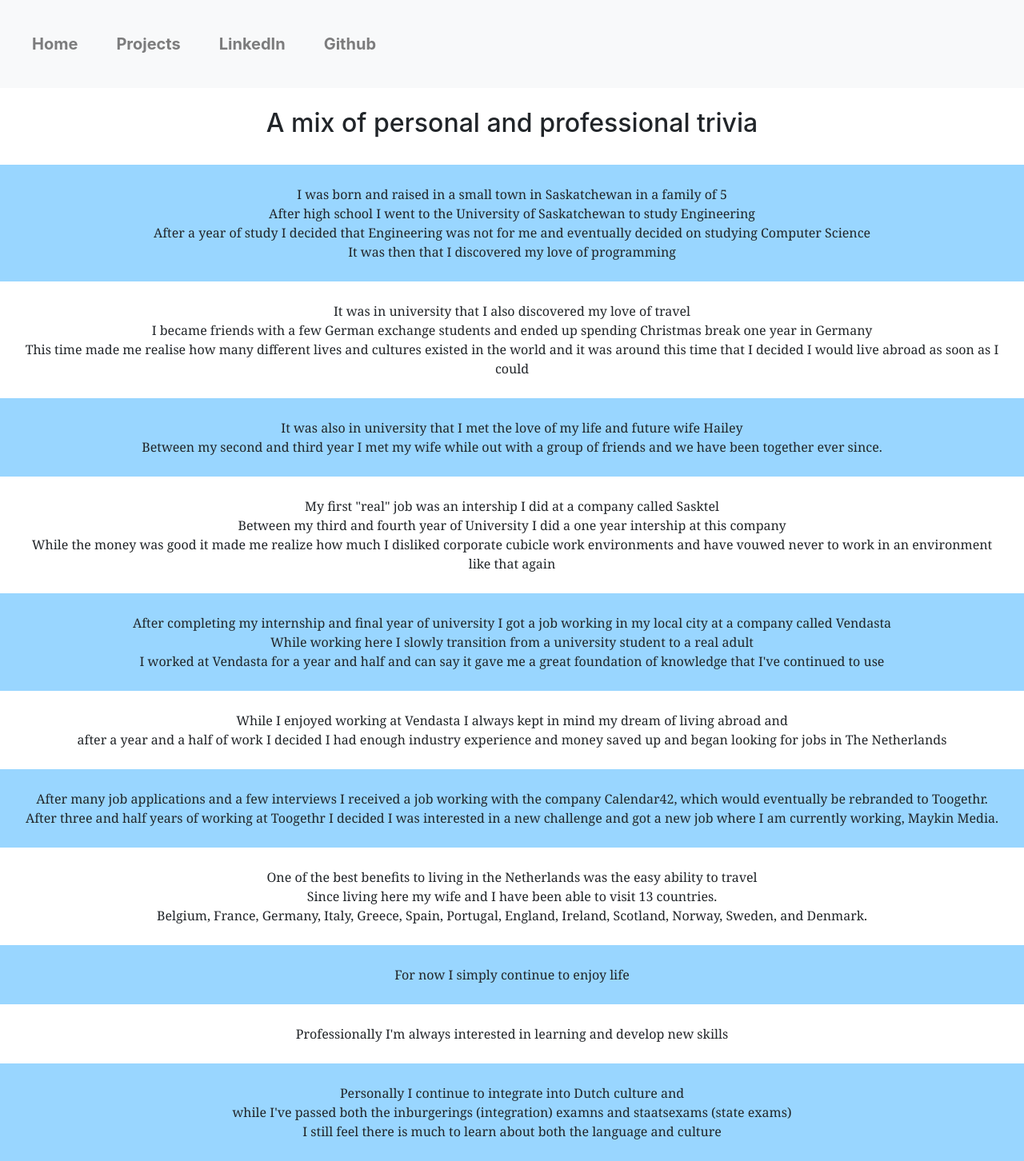
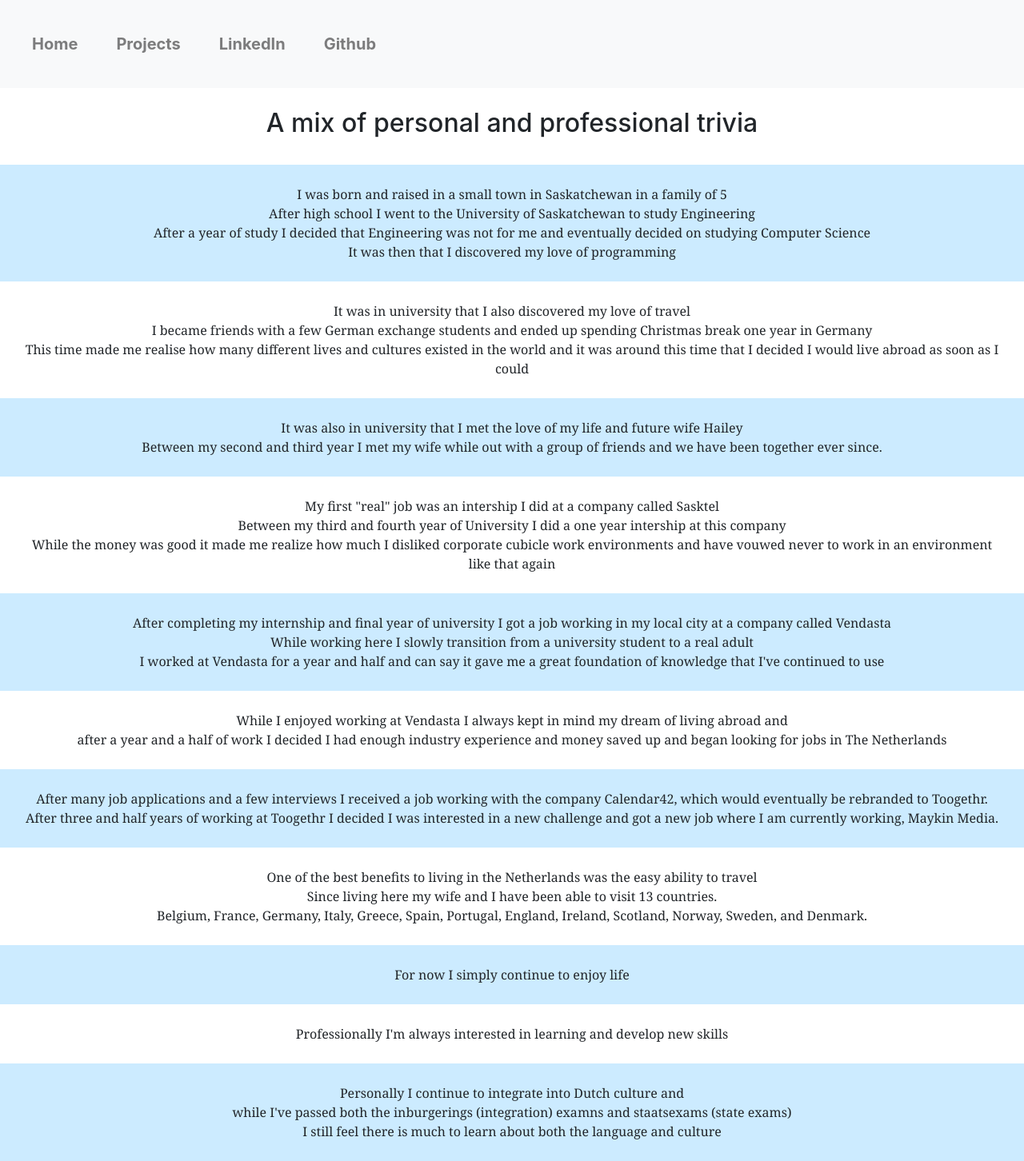
Before and after one commit to SheaMeyers/SheaMeyers.github.io, a React (Create React App) app: page /about-me in a window 1280 px wide. Shown: the whole page at 80% size. Built offline with nearby package versions, Linux system fonts and the light colour scheme.

Commit message:
Fix css class naming

```diff
--- a/src/AboutMe.css
+++ b/src/AboutMe.css
@@ -16,9 +16,9 @@
     text-align: center;
 }
 
-.About-me-grey-section {
+.About-me-non-white-section {
     width: 100%;
-    background-color: #99d6ff;
+    background-color: #ccebff;
     display: flex;
     justify-content: center;
     align-items: center;
--- a/src/AboutMe.tsx
+++ b/src/AboutMe.tsx
@@ -9,7 +9,7 @@ const AboutMe: React.FC = () => {
             <div className="About-me-off-white-section">
                 <h2>A mix of personal and professional trivia</h2>
             </div>
-            <div className="About-me-grey-section">
+            <div className="About-me-non-white-section">
                 <p>I was born and raised in a small town in Saskatchewan in a family of 5</p>
                 <p>After high school I went to the University of Saskatchewan to study Engineering</p>
                 <p>After a year of study I decided that Engineering was not for me
@@ -28,7 +28,7 @@ const AboutMe: React.FC = () => {
                     it was around this time that I decided I would live abroad as soon as I could
                 </p>
             </div>
-            <div className="About-me-grey-section">
+            <div className="About-me-non-white-section">
                 <p>It was also in university that I met the love of my life and future wife Hailey</p>
                 <p>
                     Between my second and third year I met my wife while out with a group of friends and
@@ -43,7 +43,7 @@ const AboutMe: React.FC = () => {
                     and have vouwed never to work in an environment like that again
                 </p>
             </div>
-            <div className="About-me-grey-section">
+            <div className="About-me-non-white-section">
                 <p>
                     After completing my internship and final year of university
                     I got a job working in my local city at a company called Vendasta
@@ -65,7 +65,7 @@ const AboutMe: React.FC = () => {
                     and began looking for jobs in The Netherlands
                 </p>
             </div>
-            <div className="About-me-grey-section">
+            <div className="About-me-non-white-section">
                 <p>
                     After many job applications and a few interviews I received a job working with the company Calendar42,
                     which would eventually be rebranded to Toogethr.
@@ -87,7 +87,7 @@ const AboutMe: React.FC = () => {
                     England, Ireland, Scotland, Norway, Sweden, and Denmark.
                 </p>
             </div>
-            <div className="About-me-grey-section">
+            <div className="About-me-non-white-section">
                 <p>
                     For now I simply continue to enjoy life
                 </p>
@@ -97,7 +97,7 @@ const AboutMe: React.FC = () => {
                     Professionally I'm always interested in learning and develop new skills
                 </p>
             </div>
-            <div className="About-me-grey-section">
+            <div className="About-me-non-white-section">
                 <p>
                     Personally I continue to integrate into Dutch culture and
                 </p>
--- a/src/Home.css
+++ b/src/Home.css
@@ -9,7 +9,7 @@ html, body, #root {
 }
 
 .Quick-summary {
-    background-color: #99d6ff;
+    background-color: #ccebff;
     display: flex;
 }
 
--- a/src/Projects.css
+++ b/src/Projects.css
@@ -16,10 +16,10 @@
     padding: 25px;
 }
 
-.Projects-page-grey-section {
+.Projects-page-non-white-section {
     width: 100%;
     height: 150px;
-    background-color: #99d6ff;
+    background-color: #ccebff;
     display: flex;
     justify-content: center;
     align-items: center;
--- a/src/Projects.tsx
+++ b/src/Projects.tsx
@@ -6,7 +6,7 @@ const Projects: React.FC = () => {
     return (
         <div className="Projects-page">
             <HeaderBar />
-            <div className="About-me-grey-section">
+            <div className="About-me-non-white-section">
                 <h2>Projects</h2>
                 <p>These are a variety of projects I've worked on in my spare time</p>
             </div>
@@ -16,7 +16,7 @@ const Projects: React.FC = () => {
                 <a href="https://sheameyers.com/react-indecision-app" target="_blank" rel="noopener noreferrer">Live Demo</a>
                 <a href="https://github.com/SheaMeyers/react-indecision-app" target="_blank" rel="noopener noreferrer">Code Repository</a>
             </div>
-            <div className="About-me-grey-section">
+            <div className="About-me-non-white-section">
                 <h3>Expensify App</h3>
                 <p>Allows you to track expenses</p>
                 <a href="https://sheameyers.com/react-expensify-app" target="_blank" rel="noopener noreferrer">Live Demo</a>
@@ -27,7 +27,7 @@ const Projects: React.FC = () => {
                 <p>A starter microservice for managing users, built with TypeORM </p>
                 <a href="https://github.com/SheaMeyers/typeorm-user-microservice" target="_blank" rel="noopener noreferrer">Code Repository</a>
             </div>
-            <div className="About-me-grey-section">
+            <div className="About-me-non-white-section">
                 <h3>Simple Banking App</h3>
                 <p>A simple banking application built in Ruby on Rails</p>
                 <a href="https://github.com/SheaMeyers/simple-banking-app" target="_blank" rel="noopener noreferrer">Code Repository</a>
@@ -37,7 +37,7 @@ const Projects: React.FC = () => {
                 <p>A blogging app built in Django</p>
                 <a href="https://github.com/SheaMeyers/PatchmanBlog" target="_blank" rel="noopener noreferrer">Code Repository</a>
             </div>
-            <div className="About-me-grey-section">
+            <div className="About-me-non-white-section">
                 <h3>Others</h3>
                 <p>You can find the other projects I've worked on on my personal Github account</p>
                 <a href="https://github.com/SheaMeyers" target="_blank" rel="noopener noreferrer">My Github</a>
--- a/src/index.css
+++ b/src/index.css
@@ -5,7 +5,7 @@ body {
     sans-serif;
   -webkit-font-smoothing: antialiased;
   -moz-osx-font-smoothing: grayscale;
-  background-color: #99d6ff;
+  background-color: #ccebff;
 }
 
 code {
```
Also changed, not shown: public/manifest.json.
